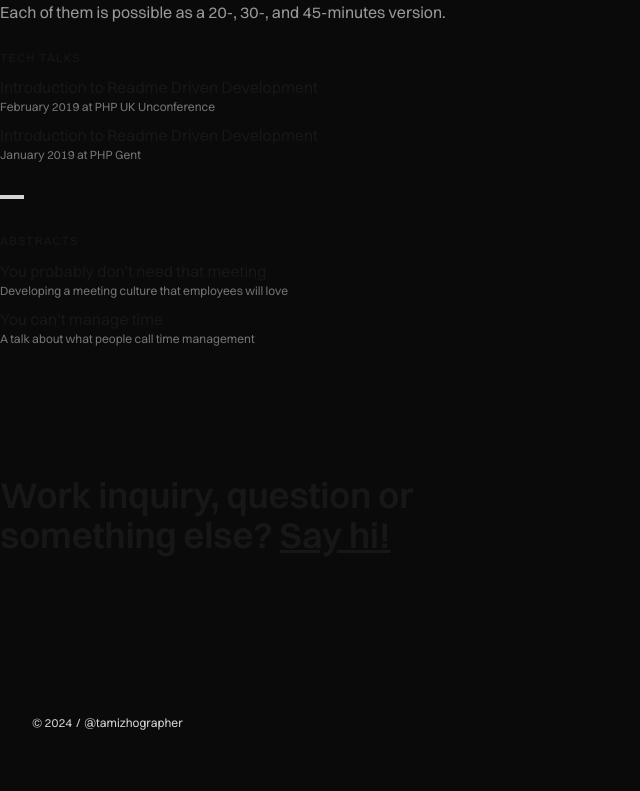
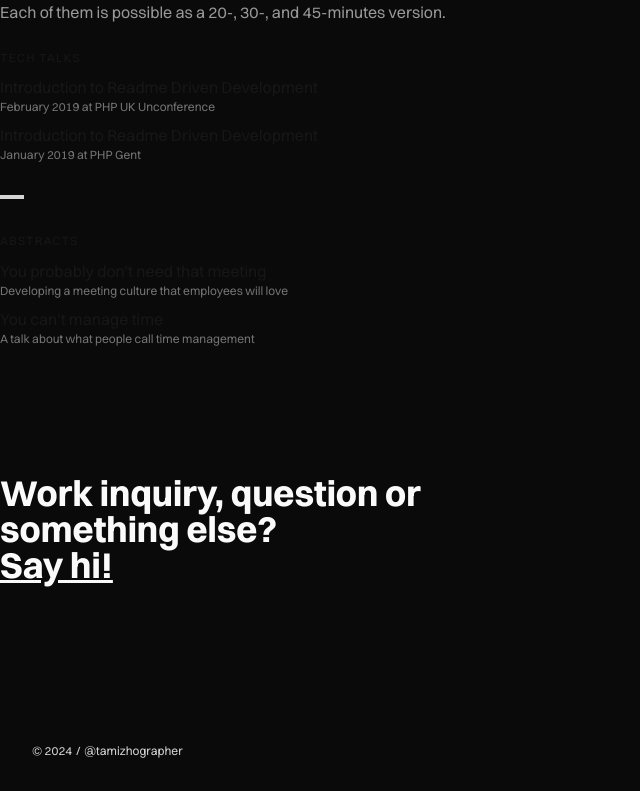
Before and after one commit to rathesDot/rathes.me, a Next.js app: page /work in a window 1280 px wide. Shown: the part 1682-2473 px from the top of the page, without its empty margins (0-640 px from the left). Before the commit the page ends 2445 px from the top, so only its background shows below. Built offline with nearby package versions, Linux system fonts and the light colour scheme.

Commit message:
💄 Improve sizes and spaces

```diff
--- a/src/patterns/SayHi/SayHi.tsx
+++ b/src/patterns/SayHi/SayHi.tsx
@@ -3,11 +3,11 @@ import React from "react"
 import { Link } from "../../components"
 
 export const SayHi: React.FC<React.PropsWithChildren<unknown>> = () => (
-  <div className="max-w-lg font-sansDisplay text-4xl font-semibold text-neutral-900 dark:text-neutral-50">
-    Work inquiry, question or something else?{" "}
+  <div className="max-w-lg font-sans text-4xl font-bold leading-none text-neutral-50 antialiased">
+    Work inquiry, question or something else? <br />
     <Link
-      aria-label="Send an E-Mail to hello@rathes.me"
-      href="mailto:hello@rathes.me"
+      aria-label="Send an E-Mail to hello+website@rathes.me"
+      href="mailto:hello+website@rathes.me"
       underlined
     >
       Say hi!
```
